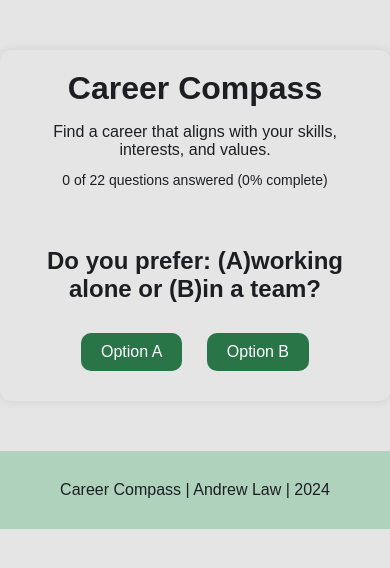
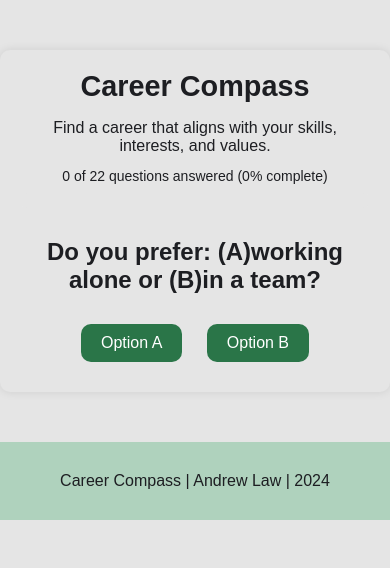
Before and after one commit to alaw4/alaw4.github.io, a plain HTML site: page quiz.html in a window 390 px wide. Drawn offline with Linux system fonts and the light colour scheme.

Commit message:
update to mobile view

```diff
--- a/app.css
+++ b/app.css
@@ -122,3 +122,27 @@ footer {
         opacity: 1;
     }
 }
+
+@media (max-width: 768px) {
+    .container {
+        padding: 20px;
+        max-width: 100%;
+    }
+
+    h1 {
+        font-size: 1.8rem;
+    }
+
+    .career-list {
+        grid-template-columns: 1fr;
+    }
+
+    .btn {
+        padding: 10px 15px;
+        font-size: 1rem;
+    }
+
+    .progress-container {
+        height: 15px;
+    }
+}
--- a/careers.css
+++ b/careers.css
@@ -87,3 +87,27 @@ footer {
         opacity: 1;
     }
 }
+
+@media (max-width: 768px) {
+    .container {
+        padding: 20px;
+        max-width: 100%;
+    }
+
+    h1 {
+        font-size: 1.8rem;
+    }
+
+    .career-list {
+        grid-template-columns: 1fr;
+    }
+
+    .btn {
+        padding: 10px 15px;
+        font-size: 1rem;
+    }
+
+    .progress-container {
+        height: 15px;
+    }
+}
--- a/quiz.css
+++ b/quiz.css
@@ -143,3 +143,27 @@ footer {
         opacity: 1;
     }
 }
+
+@media (max-width: 768px) {
+    .container {
+        padding: 20px;
+        max-width: 100%;
+    }
+
+    h1 {
+        font-size: 1.8rem;
+    }
+
+    .career-list {
+        grid-template-columns: 1fr;
+    }
+
+    .btn {
+        padding: 10px 15px;
+        font-size: 1rem;
+    }
+
+    .progress-container {
+        height: 15px;
+    }
+}
```
